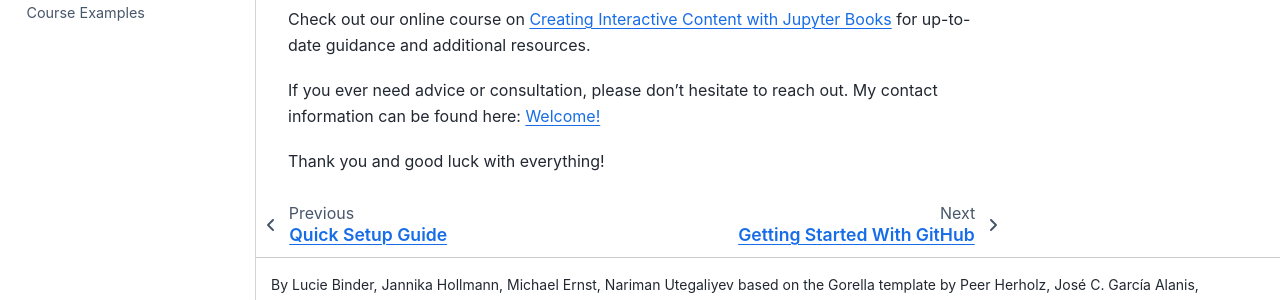
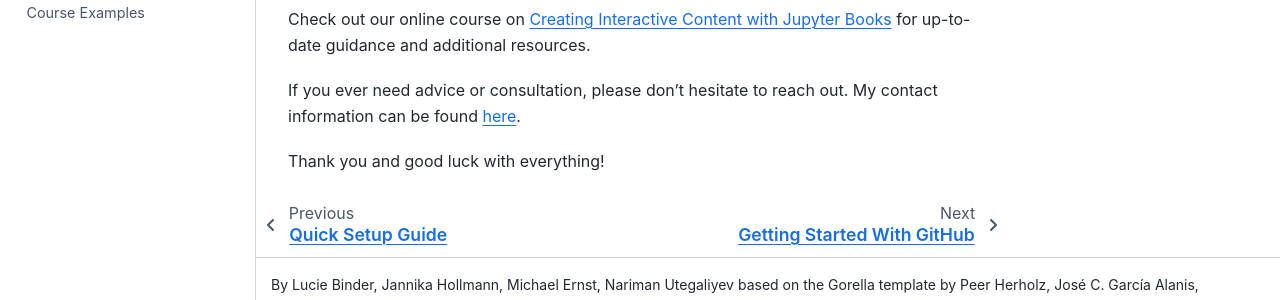
Before and after one commit to luciebinder/ws-openness-2025, a Jupyter Book: the page built from general-information/wrap-up.md, in a window 1280 px wide and 1325 px high. Shown: the part 967-1267 px from the top of the window. Built offline with Jupyter Book 1.0.4 settings and Sphinx 7.4.7 and the Sphinx Book theme 1.1.4, drawn with Linux system fonts in a browser that asks for light colours; part of the change alters nothing that is shown.

```diff
--- a/general-information/wrap-up.md
+++ b/general-information/wrap-up.md
@@ -31,6 +31,6 @@ To support you in this process, feel free to use the in-depth tutorial linked in
 
 Check out our online course on [Creating Interactive Content with Jupyter Books](https://diler-digitell.github.io/tutorial_jupyter_books/general-information/index.html) for up-to-date guidance and additional resources.
 
-If you ever need advice or consultation, please don’t hesitate to reach out. My contact information can be found here: {doc}`index`
+If you ever need advice or consultation, please don’t hesitate to reach out. My contact information can be found [here](https://luciebinder.github.io/ws-openness-2025/general-information/index.html#how-to-reach-me).
 
 Thank you and good luck with everything!
```
